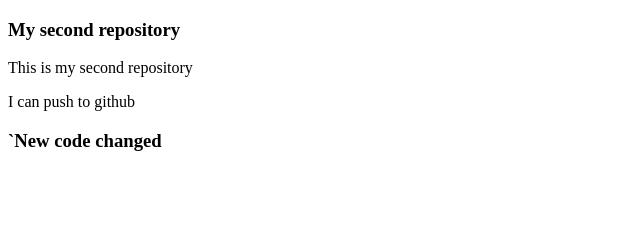
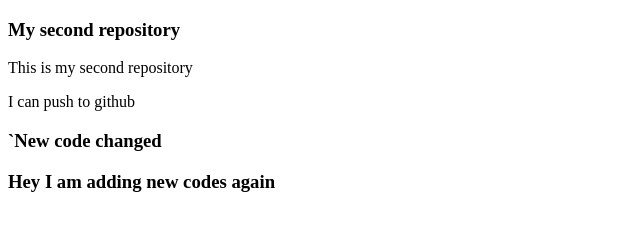
Before and after one commit to acharjeeJyotirmoy/my-second-repository, a plain HTML site: page index.html in a window 1280 px wide. Shown: the whole page, without its empty margins (0-640 px from the left). Drawn offline with Linux system fonts and the light colour scheme.

Commit message:
added new codes

```diff
--- a/index.html
+++ b/index.html
@@ -11,5 +11,6 @@
     <p>This is my second repository</p>
     <p>I can push to github</p>
     <h3>`New code changed</h3>
+    <h3>Hey I am adding new codes again</h3>
 </body>
 </html>
```
